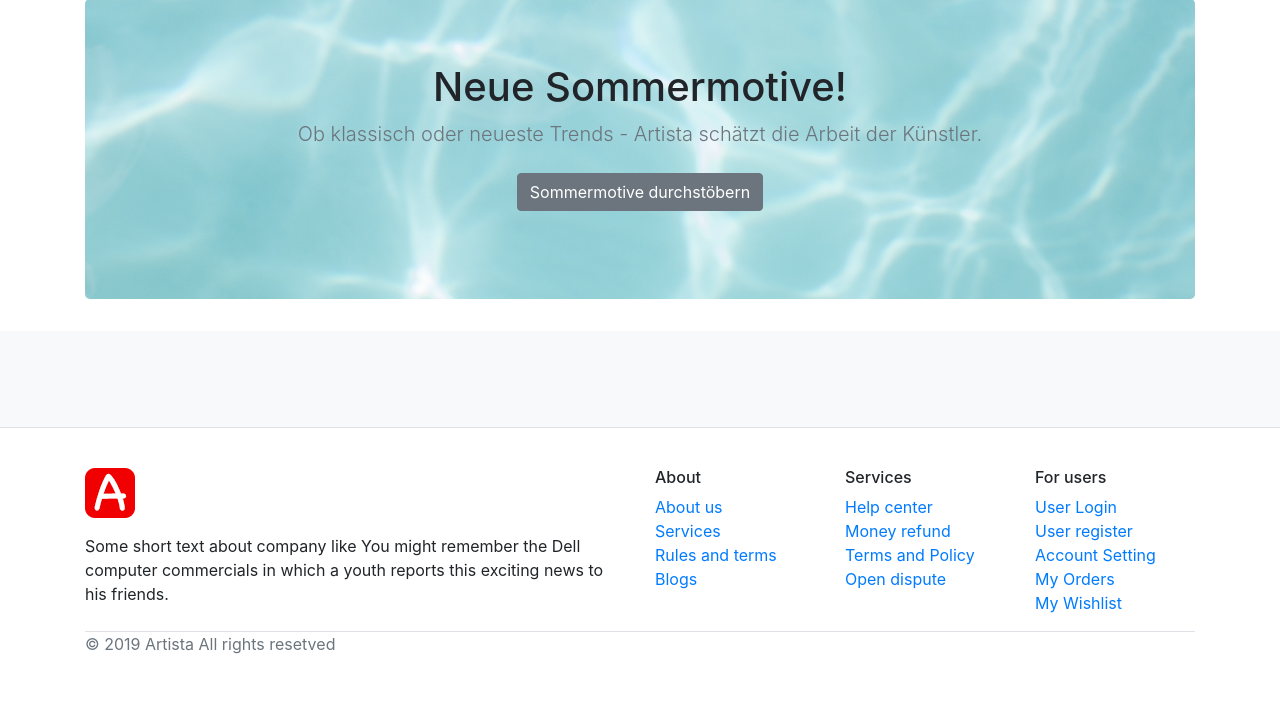
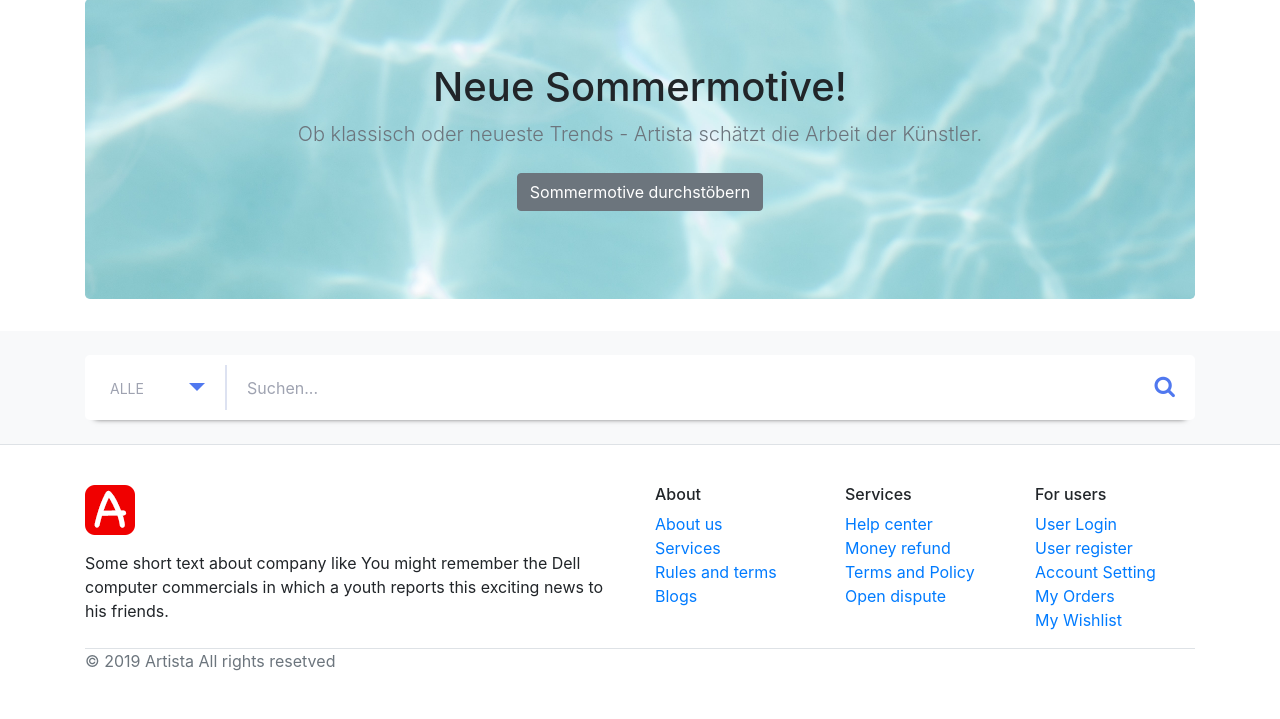
Before and after one commit to jannikr/Artista, a Django app: template Shop/templates/Shop/home.html in a window 1280 px wide. Shown: the part 81-800 px from the top of the page. Run offline with Django 3.2, Linux system fonts and the light colour scheme; the template is opened without the code that fills it, so the values that code supplies are empty; parts of the project's set-up code (start-up, migrations or seed data) failed here and were passed over; some libraries are stand-ins or nearby versions.

Commit message:
filter frontend for products.html

```diff
--- a/Shop/templates/Shop/utils/products.html
+++ b/Shop/templates/Shop/utils/products.html
@@ -1,5 +1,7 @@
-<div class="album py-5 bg-light">
+<div class="album py-1 bg-light">
     <div class="container">
+
+        {% include 'Shop/utils/searchbar.html' %}
 
         <div class="row">
             {% for product in all_the_products %}
--- /dev/null
+++ b/Shop/templates/Shop/utils/searchbar.html
@@ -0,0 +1,31 @@
+{% load static %}
+
+<script type="text/javascript">
+    function myFunction() {
+        var element = document.getElementById("myDropdown");
+        if (element.style.display === "none") {
+            element.style.display = "block";
+        } else {
+            element.style.display = "none";
+        }
+    }
+</script>
+
+<div class="wrapper-search d-flex justify-content-center">
+    <div class="search-box">
+        <div class="dropdown" onclick="myFunction()">
+            <div class="default_option">Alle</div>
+            <ul id="myDropdown">
+                <li>Alle</li>
+                <li>Titel</li>
+                <li>Beschreibung</li>
+                <li>Bewertung</li>
+                <li>Instagram Name</li>
+            </ul>
+        </div>
+        <div class="search_field">
+            <input type="text" class="input" placeholder="Suchen...">
+            <i class="fa fa fa-search"></i>
+        </div>
+    </div>
+</div>
--- a/static/css/main.css
+++ b/static/css/main.css
@@ -131,3 +131,106 @@ footer {
   }
 
 }
+
+/* search bar */
+
+.search-box * {
+    margin: 0;
+    padding: 0;
+    box-sizing: border-box;
+    list-style-type: none;
+    outline: none;
+}
+
+.wrapper-search .search-box {
+    width: 100%;
+    background: #fff;
+    height: 65px;
+    border-radius: 5px;
+    display: flex;
+    padding: 10px;
+    box-shadow: 0 8px 6px -10px #000000;
+    margin-top: 20px;
+    margin-bottom: 20px;
+}
+
+.wrapper-search .search-box .dropdown {
+    width: 150px;
+    border-right: 2px solid #dde2f1;
+    color: #9fa3b1;
+    position: relative;
+    cursor: pointer;
+}
+
+.wrapper-search .search-box .dropdown .default_option {
+    text-transform: uppercase;
+    padding: 13px 15px;
+    font-size: 14px;
+}
+
+.wrapper-search .search-box .dropdown ul {
+    position: absolute;
+    top: 70px;
+    left: -10px;
+    background: #fff;
+    width: 200px;
+    border-radius: 5px;
+    padding: 20px;
+    box-shadow: 8px 8px 6px -10px #000000;
+    z-index: 1;
+    display: none;
+}
+
+.wrapper-search .search-box .dropdown ul li {
+    padding-bottom: 20px;
+}
+
+.wrapper-search .search-box .dropdown ul li:last-child {
+    padding-bottom: 0;
+}
+
+.wrapper-search .search-box .dropdown ul li:hover {
+    color: #6f768d;
+}
+
+.wrapper-search .search-box .dropdown:before {
+    content: "";
+    position: absolute;
+    top: 18px;
+    right: 20px;
+    border: 8px solid;
+    border-color: #5078ef transparent transparent transparent;
+}
+
+.wrapper-search .search-box .search_field {
+    width: 100%;
+    height: 100%;
+    position: relative;
+}
+
+.wrapper-search .search-box .search_field .input {
+    width: 100%;
+    height: 100%;
+    border: 0;
+    font-size: 16px;
+    padding-left: 20px;
+    padding-right: 38px;
+    color: #6f768d;
+}
+
+.wrapper-search .search-box .search_field .fa {
+    position: absolute;
+    top: 10px;
+    right: 10px;
+    font-size: 22px;
+    color: #5078ef;
+    cursor: pointer;
+}
+
+::-webkit-input-placeholder {
+    color: #9fa3b1;
+}
+
+::-ms-input-placeholder {
+    color: #9fa3b1;
+}
```
Also changed, not shown: db.sqlite3.
